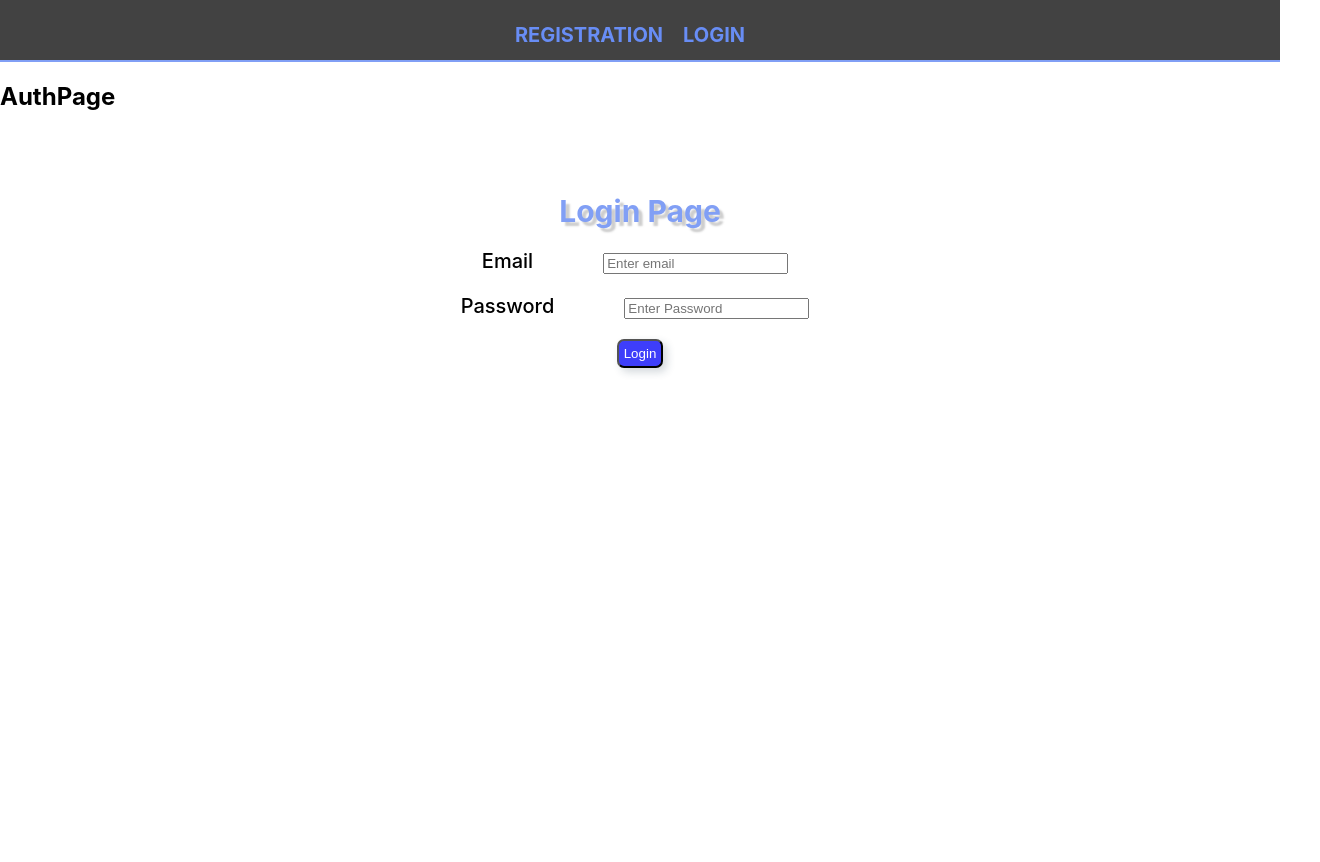
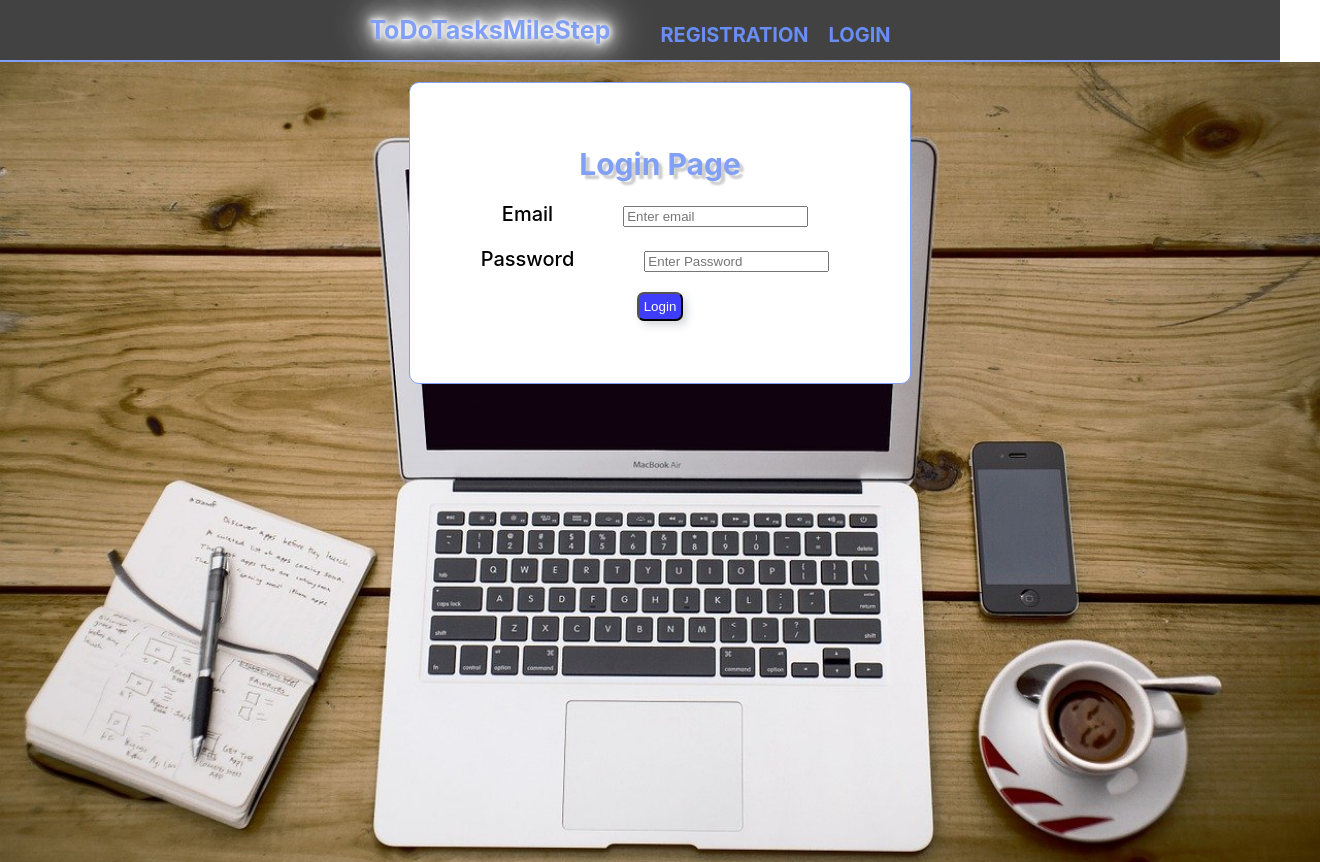
Before and after one commit to korysergey55/todo-app-milestep, a React (Create React App) app: page /login in a window 1280 px wide. Shown: the top 862 px of the page, 1320 px wide, since content can reach past the window. Before the commit the page ends 800 px from the top, so only its background shows below. Built offline with nearby package versions, Linux system fonts and the light colour scheme.

Commit message:
styles-done

```diff
--- a/src/components/auth/AuthForm.js
+++ b/src/components/auth/AuthForm.js
@@ -26,11 +26,10 @@ const AuthForm = () => {
  };
 
  const handleLicenceChange = (evt) => {
-  const isCheckbox = evt.target.type === "checkbox";
-  setState((prev) => ({
-   ...prev,
-   licence: isCheckbox ? evt.target.checked : evt.target.value,
-  }));
+  if (evt.target.type === "checkbox") {
+   setState((prev) => ({ ...prev, [evt.target.name]: evt.target.checked }));
+   return;
+  }
  };
 
  const onHandleSubmit = (event) => {
@@ -60,13 +59,16 @@ const AuthForm = () => {
  };
 
  const reset = () => {
-  setState({ email: "", password: "" });
+  setState({...initialState});
  };
 
  return (
+  <div className={styles.authFormContainer}>
    <form className={styles.formAuth} onSubmit={onHandleSubmit}>
     <h2 className={styles.title}>
-    {location.pathname === "/registration" ? "Registration Page" : "Login Page"}
+     {location.pathname === "/registration"
+      ? "Registration Page"
+      : "Login Page"}
     </h2>
 
     {location.pathname === "/registration" && (
@@ -155,168 +157,8 @@ const AuthForm = () => {
      {location.pathname === "/registration" ? "Registration" : "Login"}
     </button>
    </form>
+  </div>
  );
 };
 
 export default AuthForm;
-
-// class AuthForm extends Component {
-//  state = {
-//   email: "",
-//   password: "",
-//   gender: "female",
-//   licence: true,
-//  };
-
-//  onHandleChange = (event) => {
-//   this.setState({ [event.target.name]: event.target.value });
-//  };
-
-//  handleLicenceChange = (evt) => {
-//   const isCheckbox = evt.target.type === "checkbox";
-//   this.setState({
-//    licence: isCheckbox ? evt.target.checked : evt.target.value,
-//   });
-//  };
-
-//  onHandleSubmit = (event) => {
-//   event.preventDefault();
-//   this.props.location.pathname === "/registration"
-//    ? this.props.registrationUserOperation(
-//       {
-//        email: this.state.email,
-//        password: this.state.password,
-//        name: this.state.name,
-//       },
-//       this.props.history
-//      )
-//    : this.props.loginUserOperation(
-//       {
-//        email: this.state.email,
-//        password: this.state.password,
-//       },
-//       this.props.history
-//      );
-
-//   this.reset();
-//  };
-
-//  reset = () => {
-//   this.setState({ email: "", password: "" });
-//  };
-
-//  render() {
-//   return (
-//    <form className={styles.formAuth} onSubmit={this.onHandleSubmit}>
-//     <h2 className={styles.title}>
-//      {this.props.location.pathname === "/registration"
-//       ? "Registration Page"
-//       : "Login Page"}
-//     </h2>
-
-//     {this.props.location.pathname === "/registration" && (
-//      <label className={styles.labelName} htmlFor={this.name}>
-//       Name
-//       <input
-//        onChange={this.onHandleChange}
-//        className={styles.inputName}
-//        type="text"
-//        name="name"
-//        value={this.state.name}
-//        required
-//        placeholder="Enter Name"
-//        pattern="^[a-zA-Zа-яА-Я]+(([' -][a-zA-Zа-яА-Я ])?[a-zA-Zа-яА-Я]*)*$"
-//        title="Имя может состоять только из букв, апострофа, тире и пробелов. Например Adrian, Jacob Mercer, Charles de Batz de Castelmore d'Artagnan и т. п."
-//       />
-//      </label>
-//     )}
-
-//     <label className={styles.labelName} htmlFor={this.email}>
-//      Email
-//      <input
-//       onChange={this.onHandleChange}
-//       className={styles.inputName}
-//       type="email"
-//       name="email"
-//       value={this.state.email}
-//       required
-//       placeholder="Enter email"
-//      />
-//     </label>
-//     <label className={styles.labelName} htmlFor={this.password}>
-//      Password
-//      <input
-//       onChange={this.onHandleChange}
-//       className={styles.inputName}
-//       type="password"
-//       name="password"
-//       value={this.state.password}
-//       required
-//       placeholder="Enter Password"
-//      />
-//     </label>
-
-//     {this.props.location.pathname === "/registration" && (
-//      <>
-//       <div className={styles.radioContainer}>
-//        <label className={styles.labelName}>
-//         <input
-//          className={styles.inputName}
-//          type="radio"
-//          name="gender"
-//          value="male"
-//          onChange={this.onHandleChange}
-//          checked={this.state.gender === "male"}
-//         />
-//         Мужчина
-//        </label>
-//        <label className={styles.labelName}>
-//         <input
-//          className={styles.inputName}
-//          type="radio"
-//          name="gender"
-//          value="female"
-//          onChange={this.onHandleChange}
-//          checked={this.state.gender === "female"}
-//         />
-//         Женщина
-//        </label>
-//       </div>
-
-//       <label className={styles.labelName}>
-//        <input
-//         className={styles.checkbox}
-//         type="checkbox"
-//         name="licence"
-//         onChange={this.handleLicenceChange}
-//         checked={this.state.licence}
-//         required
-//        />
-//        Соглашаюсь с условиями
-//       </label>
-//      </>
-//     )}
-//     <button
-//      className={styles.buttonGo}
-//      type="submit"
-//      disabled={!this.state.licence}
-//     >
-//      {this.props.location.pathname === "/registration"
-//       ? "Registration"
-//       : "Login"}
-//     </button>
-//    </form>
-//   );
-//  }
-// }
-// const mapStateToProps = (state, ownProps) => ({});
-
-// const mapDispatchToProps = {
-//  registrationUserOperation,
-//  loginUserOperation,
-// };
-
-// export default connect(
-//  mapStateToProps,
-//  mapDispatchToProps
-// )(withRouter(AuthForm));
--- a/src/components/auth/AuthFormStyled.module.css
+++ b/src/components/auth/AuthFormStyled.module.css
@@ -1,3 +1,11 @@
+
+.authFormContainer{
+    width: 500px;
+    margin: 0 auto;
+    background-color: white;
+    border: 1px solid #819ff5;
+    border-radius: 10px;
+}
 .formAuth {
  display: flex;
  flex-direction: column;
--- a/src/components/header/Header.js
+++ b/src/components/header/Header.js
@@ -1,22 +1,24 @@
 import React from "react";
 import styled from "./HeaderStyled.module.css";
+import { mainRoutes } from "../../routs/mainRout";
+import HeaderList from "./headerList/HeaderList";
 import { withRouter, NavLink } from "react-router-dom";
-import { mainRoutes } from "../../routs/mainRout";
 import { useDispatch, useSelector } from "react-redux";
 import {
  authTokenSelector,
  authUserSelector,
 } from "../../redax/auth/authSelectors";
 import { logoutUserAction } from "../../redax/auth/authActions";
-import HeaderList from "./headerList/HeaderList";
 
 const Header = () => {
  const token = useSelector(authTokenSelector);
+ const user = useSelector(authUserSelector);
  const dispatch = useDispatch();
- const user = useSelector(authUserSelector);
+
  return (
   <>
    <ul className={styled.navigationList}>
+    <h2 className={styled.headerTitle}>ToDoTasksMileStep</h2>
     {mainRoutes.map((route) => (
      <HeaderList route={route} token={token} key={route.path} />
     ))}
@@ -26,7 +28,7 @@ const Header = () => {
       <li className={styled.navigationListItem}>
        <NavLink
         onClick={() => dispatch(logoutUserAction())}
-        to="/logout"
+        to="/login"
         className={styled.navigationListItemAnchor}
         activeClassName={styled.navigationListItemActive}
        >
--- a/src/components/header/HeaderStyled.module.css
+++ b/src/components/header/HeaderStyled.module.css
@@ -1,3 +1,12 @@
+
+.headerTitle{
+   margin-right: 50px;
+  font-size: 25px;
+  color: #819ff5;
+  text-shadow: #fff 0px 0px 5px, #fff 0px 0px 10px, #fff 0px 0px 15px,
+   #fafafa 0px 0px 20px, #faf7f9 0px 0px 30px, #ffffff 0px 0px 40px,
+   #fcf6f9 0px 0px 50px, #fcf8fa 0px 0px 75px;
+}
 .navigationList {
   height: 60px;
   margin: 0;
--- a/src/pages/AuthPage.js
+++ b/src/pages/AuthPage.js
@@ -1,14 +1,14 @@
-import React from 'react'
-import AuthForm from '../components/auth/AuthForm';
-
+import React from "react";
+import AuthForm from "../components/auth/AuthForm";
+import styles from "../pages/AuthPageStyled.module.css";
 const AuthPage = () => {
-    return (
-        <>
-        <h2>AuthPage</h2>
-        <AuthForm/>
-        </>
-
-    );
-}
+ return (
+  <>
+   <div className={styles.authPageContainer}>
+    <AuthForm />
+   </div>
+  </>
+ );
+};
 
 export default AuthPage;
--- /dev/null
+++ b/src/pages/AuthPageStyled.module.css
@@ -0,0 +1,10 @@
+.authPageContainer{
+    min-width: 100vw;
+    min-height: 100vh;
+   padding: 20px;
+
+    background-image:  url(../images/tasks2.jpg);
+    background-size: cover;
+    background-position: center;
+    background-repeat: no-repeat;
+}
```
Also changed, not shown: src/components/header/headerList/HeaderList.js (+15 -12 lines). Lines whose indentation alone changed are shown as unchanged.
